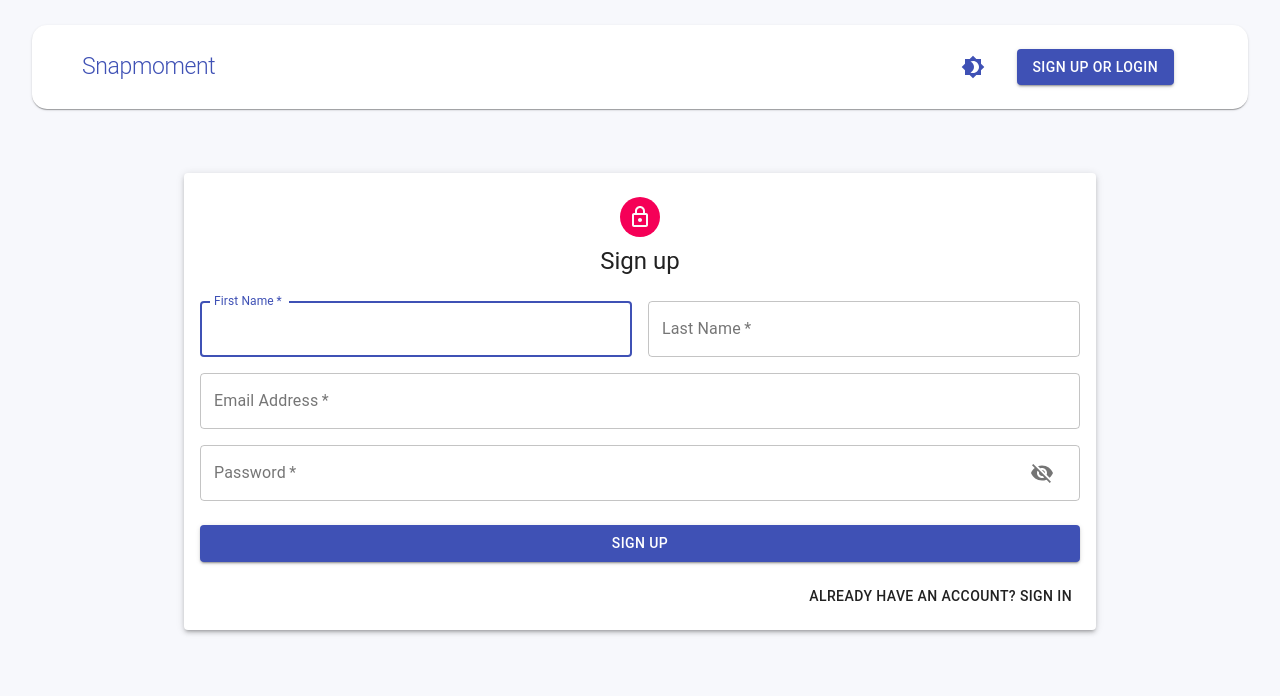
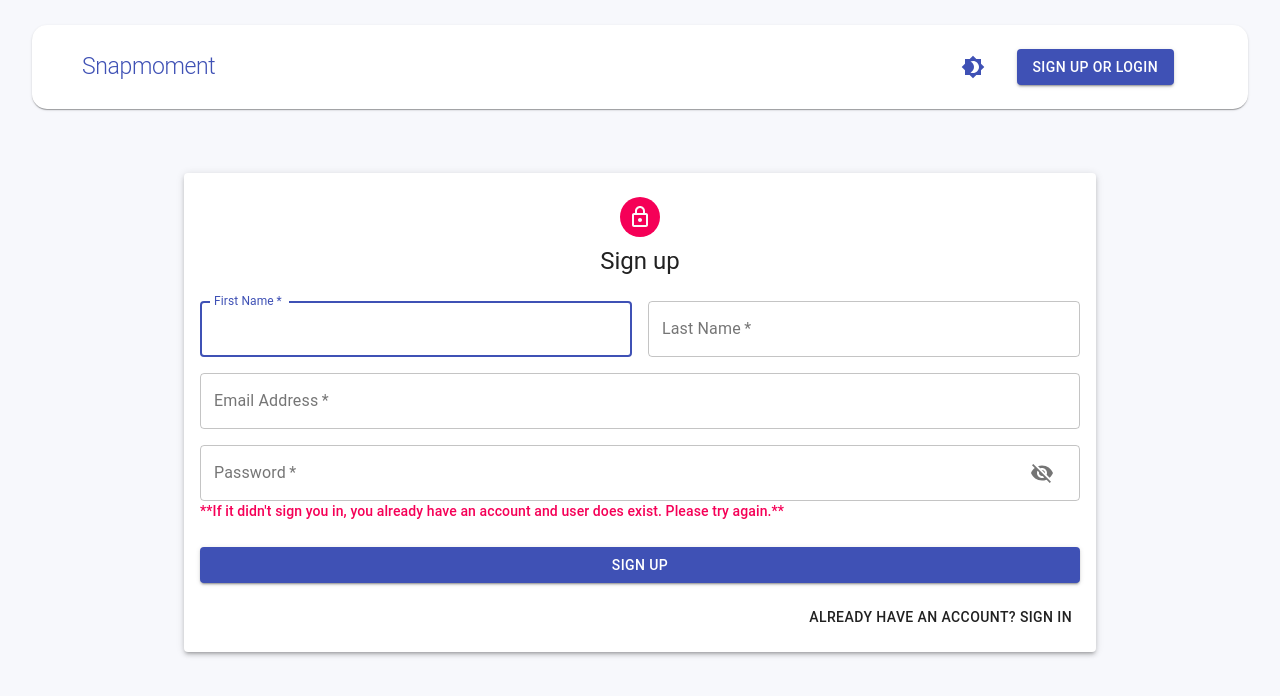
Before and after one commit to Emmanuel-Jackson/MERN-Stack-Social-App, a React (Create React App) app in the folder client/: page /auth in a window 1280 px wide. Both pictures are taken after a click on the button "DON'T HAVE AN ACCOUNT? SIGN UP". Shown: the top 696 px of the page. Built offline with nearby package versions, Linux system fonts and the light colour scheme.

Commit message:
update app 3

```diff
--- a/client/src/components/Auth/Auth.js
+++ b/client/src/components/Auth/Auth.js
@@ -74,16 +74,22 @@ const Auth = () => {
            )}
            <Input name="email" label="Email Address" handleChange={handleChange} type="email" />
            <Input name="password" label="Password" handleChange={handleChange} type={showPassword ? 'text' : 'password'} handleShowPassword={handleShowPassword} />
+
          </Grid>
          {!isSignup && (
            <Typography color="secondary" variant="subtitle2" className={{ fontFamily: '9px' }}>
-             **If it didn't sign you in, your password or username is invalid. Please try again.**
+             **If it didn't sign you in, your password or username is invalid and user doesn't exists. Please try again.**
+           </Typography>
+         )}
+          {isSignup && (
+           <Typography color="secondary" variant="subtitle2" className={{ fontFamily: '9px' }}>
+             **If it didn't sign you in, you already have an account and user does exist. Please try again.**
            </Typography>
          )}
          <Button type="submit" fullWidth variant="contained" color="primary" className={classes.submit}>
            {isLoading ? <CircularProgress color='black' size={24} /> : isSignup ? 'Sign Up' : 'Sign In'}
          </Button>
-         <Grid container justify="flex-end">
+         <Grid container justifyContent="flex-end">
            <Grid item>
              <Button onClick={switchMode}>
                {isSignup ? 'Already have an account? Sign in' : "Don't have an account? Sign Up"}
```
